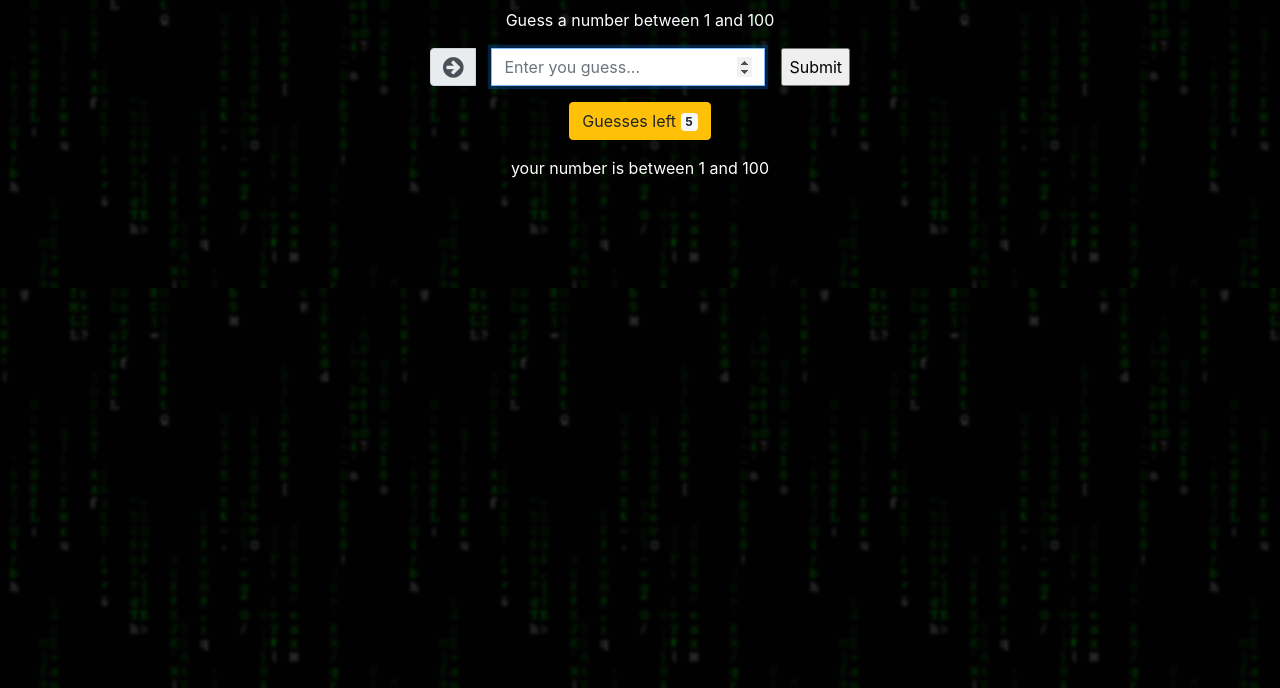
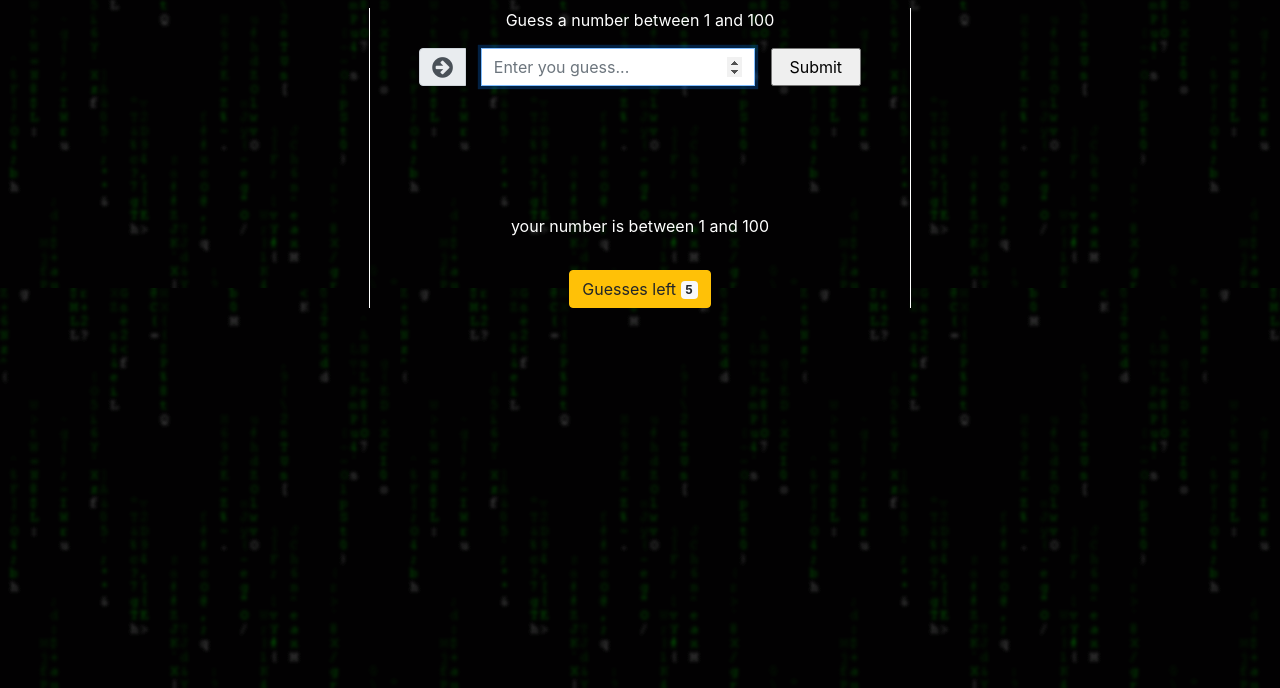
Before and after one commit to klauza/guessNumberGame, a plain HTML site: page index.html in a window 1280 px wide. Shown: the part 112-800 px from the top of the page. Drawn offline with nearby package versions, Linux system fonts and the light colour scheme.

Commit message:
few UI changes

```diff
--- a/index.html
+++ b/index.html
@@ -7,7 +7,7 @@
   <link rel="stylesheet" href="https://stackpath.bootstrapcdn.com/bootstrap/4.3.1/css/bootstrap.min.css" />
   <link href="https://stackpath.bootstrapcdn.com/font-awesome/4.7.0/css/font-awesome.min.css" rel="stylesheet" integrity="sha384-wvfXpqpZZVQGK6TAh5PVlGOfQNHSoD2xbE+QkPxCAFlNEevoEH3Sl0sibVcOQVnN" crossorigin="anonymous">
 
-  <title>Guess game</title>
+  <title>Guess a number game</title>
   <style>
     html{
       height: 100vh;
@@ -17,6 +17,7 @@
       position: relative;
       height: 100%;
     }
+
     body::after{
       content: "";
       background-image: url("./bg/numbers.gif");
@@ -28,6 +29,48 @@
       position: absolute;
       z-index: -1;
     }
+    #game{
+      position: relative;
+      padding: 0 50px;
+    }
+    #game::before{
+      content: '';
+      position: absolute;
+      top: 0; left: 0;
+      width: 1px;
+      background: white;
+      height: 100%;
+    }
+    #game::after{
+      content: '';
+      position: absolute;
+      top: 0; right: 0;
+      width: 1px;
+      background: white;
+      height: 100%;
+    }
+    #guess-btn{
+      min-width: 90px;
+    }
+    .message, .messageTwo, .messageThree{
+      min-height: 40px;
+      box-sizing: border-box;
+    }
+    /*
+    .magic-hide{
+      animation: animation 1s forwards;
+    }
+
+    @keyframes animation{
+      0%{
+        opacity: 1;
+      }
+      100%{
+        opacity: 0;
+      }
+    }
+    */
+
   </style>
 </head>
 <body>
@@ -37,7 +80,7 @@
 
     <div class="row text-center pt-5">
       <div class="col">
-        <h1 class="text-white">Guess the number game</h1>
+        <h1 class="text-white">Guess a number game</h1>
       </div>
     </div>
 
@@ -66,14 +109,13 @@
 
           <p class="message"></p>
 
-
-          <div type="button" class="btn btn-warning">
-            Guesses left <span class="badge badge-light guess-left"></span>
-          </div>
-
           <p class="messageTwo mt-3"></p>
 
           <p class="messageThree text-white">X</p>
+
+          <div type="button" class="btn btn-warning guess-counter-btn">
+            Guesses left <span class="badge badge-light guess-left"></span>
+          </div>
 
         </div>
 
--- a/js/game.js
+++ b/js/game.js
@@ -1,24 +1,16 @@
 
 
 
-/*
-Game function
-- player must guess a number between a min and max
-- player getrs a certain amount of guesses
-- notify player of guesses remaining
-- notify the player of the correct answer if loose
-- let player choose to play again
-*/
 
 // Game values
 let min = 1,
     max = 100,
     winningNum = getRandomNum(min, max),
+
     guessesLeft = 5;
-
+// used for hints
 let lower=min,
 upper=max;
-
 
 // UI Elements
 const game = document.querySelector('#game'),
@@ -31,6 +23,8 @@ const game = document.querySelector('#game'),
 
       guessesCounter = document.querySelector('.guess-left');
       messageThree = document.querySelector('.messageThree');
+document.querySelector('div[type=button]').style.pointerEvents = "none"; // disable the guess counter button
+
 
 // Assign UI min and max
 minNum.textContent = min;
@@ -50,7 +44,6 @@ document.addEventListener("DOMContentLoaded", () => {
 game.addEventListener('mousedown', function(e){
   if(e.target.className === 'play-again'){
     window.location.reload();
-
   }
 })
 
@@ -67,6 +60,7 @@ guessBtn.addEventListener('click', function(){
   // Validate
   if(isNaN(guess) || guess < min || guess > max){
     setMessage(`Please enter a number between ${min} and ${max}`, 'red');
+    guessInput.value = '';
     return null;
   }
 
@@ -74,6 +68,7 @@ guessBtn.addEventListener('click', function(){
   // check if won
   if(guess === winningNum){
   gameOver(true, `${winningNum} is correct, You WIN!`);
+  // hide parahraphs and counter button
   messageTwo.textContent = '';
   messageThree.textContent = '';
 
@@ -91,6 +86,7 @@ guessBtn.addEventListener('click', function(){
     } else {
       //Game continues - answer wrong
       //guessInput.style.borderColor = 'red';
+
       //clear input
       guessInput.value = '';
       setMessage(`${guess} is not correct`, 'white');
@@ -98,7 +94,7 @@ guessBtn.addEventListener('click', function(){
       // hint
       let hint;
       guess >= winningNum ? hint = 'The number is lower' : hint = 'The number is higher';
-      messageTwo.style.color ="white";
+      messageTwo.style.color ="#dbd032";
       messageTwo.textContent = hint;
 
     }
@@ -121,8 +117,7 @@ function gameOver(won, msg){
   // set winning message
   setMessage(msg);
 
-
-  //Play again?
+  // Play again?
   guessBtn.value = 'Play Again';
   guessBtn.classList.add('play-again');
 }
```
Also changed, not shown: README.md.
